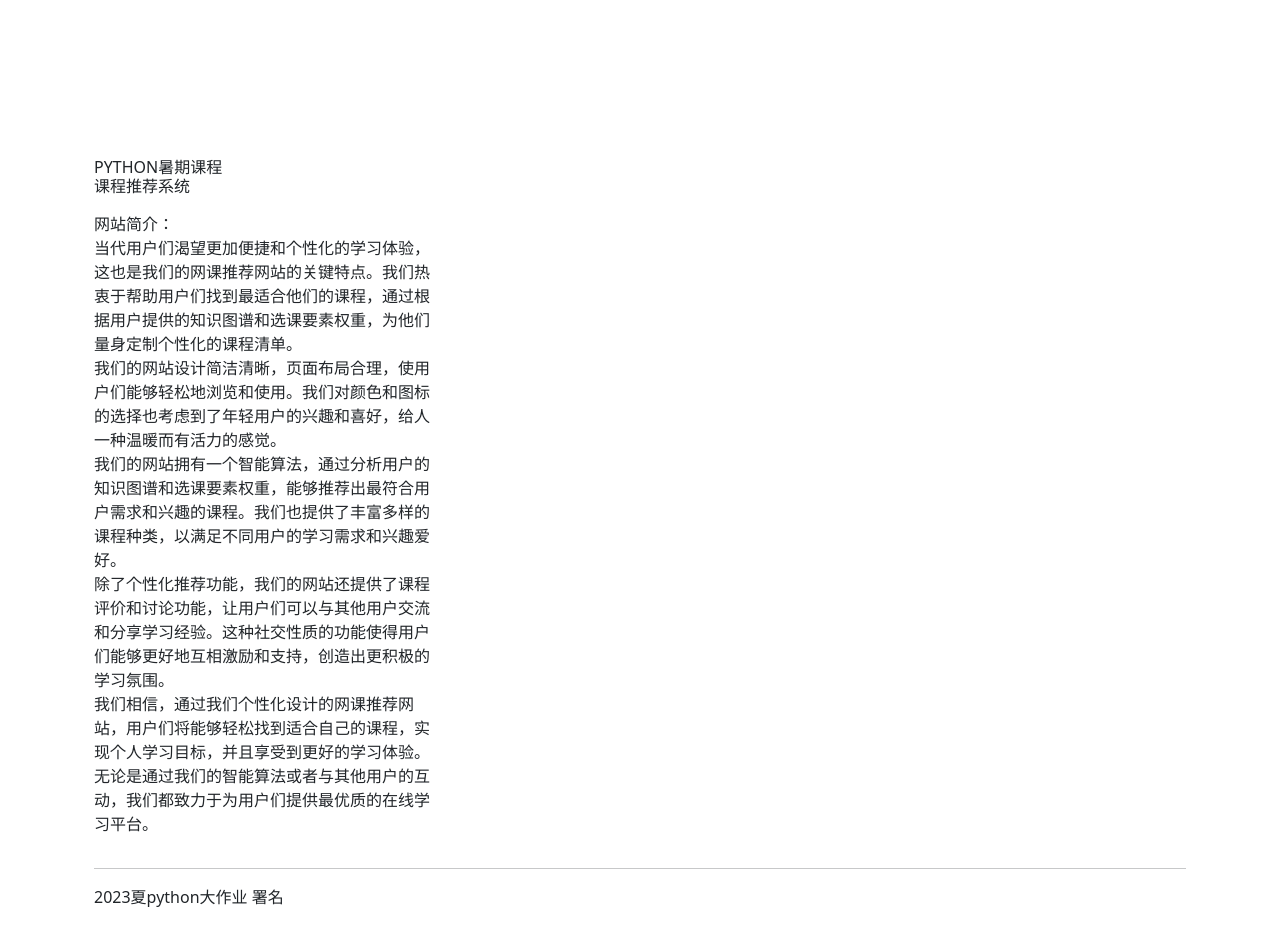
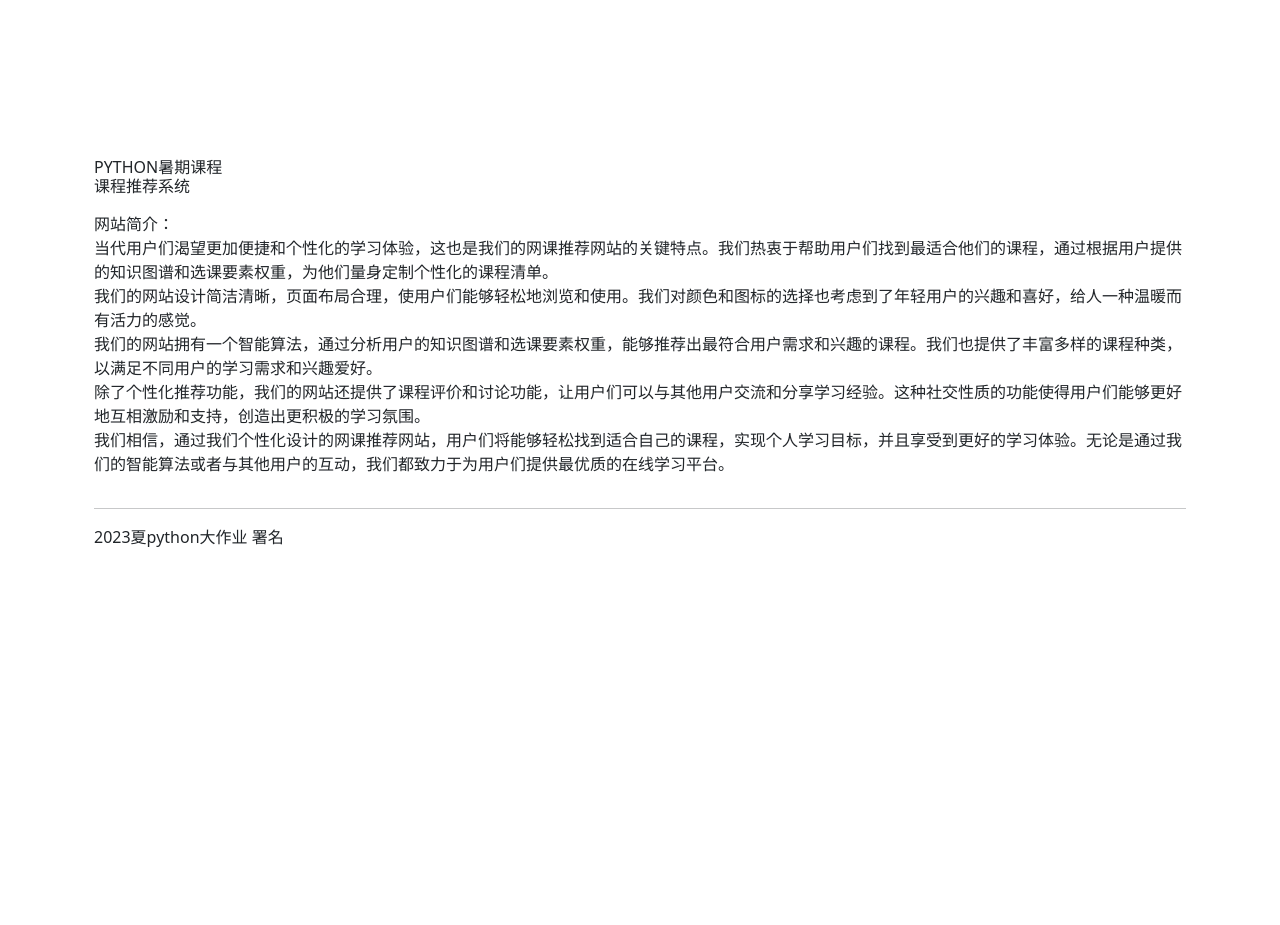
Before and after one commit to Steve-Strange/Online-Course-Nin1-website, a Django app: page /home/ in a window 1280 px wide. Shown: the part 746-1671 px from the top of the page. After the commit the page ends 1293 px from the top, so only its background shows below. Run offline with Django 4.2, Linux system fonts and the light colour scheme; the visitor is signed in with stand-in values (Sample User, id 1); data comes from the database, SQL or seed files in the repository; parts of the project's set-up code (start-up, migrations or seed data) failed here and were passed over; some libraries are stand-ins or nearby versions.

Commit message:
small changes

```diff
--- a/templates/User/homepage.html
+++ b/templates/User/homepage.html
@@ -411,7 +411,7 @@
         <footer class="pt-5 pb-3 footer  footer-dark bg-tertiary">
             <div class="container">
                 <div class="row">
-                    <div class="col-12 col-md-4">
+                    <div class="col-12 col-md-12">
                         <div class="pr-lg-5">
                             <h1 class="heading h6 text-uppercase font-weight-700 mb-3">python暑期课程<br>课程推荐系统
                             </h1>
--- a/templates/User/login.html
+++ b/templates/User/login.html
@@ -155,7 +155,7 @@
         <footer class="pt-5 pb-3 footer  footer-dark bg-tertiary">
             <div class="container">
                 <div class="row">
-                    <div class="col-12 col-md-4">
+                    <div class="col-12 col-md-12">
                         <div class="pr-lg-5">
                             <h1 class="heading h6 text-uppercase font-weight-700 mb-3">python暑期课程<br>课程推荐系统
                             </h1>
--- a/templates/User/main.html
+++ b/templates/User/main.html
@@ -197,7 +197,7 @@
         <footer class="pt-5 pb-3 footer  footer-dark bg-tertiary">
             <div class="container">
                 <div class="row">
-                    <div class="col-12 col-md-4">
+                    <div class="col-12 col-md-12">
                         <div class="pr-lg-5">
                             <h1 class="heading h6 text-uppercase font-weight-700 mb-3">python暑期课程<br>课程推荐系统
                             </h1>
--- a/templates/User/register.html
+++ b/templates/User/register.html
@@ -181,7 +181,7 @@
         <footer class="pt-5 pb-3 footer  footer-dark bg-tertiary">
             <div class="container">
                 <div class="row">
-                    <div class="col-12 col-md-4">
+                    <div class="col-12 col-md-12">
                         <div class="pr-lg-5">
                             <h1 class="heading h6 text-uppercase font-weight-700 mb-3">python暑期课程<br>课程推荐系统
                             </h1>
```
Also changed, not shown: 1 other file.
